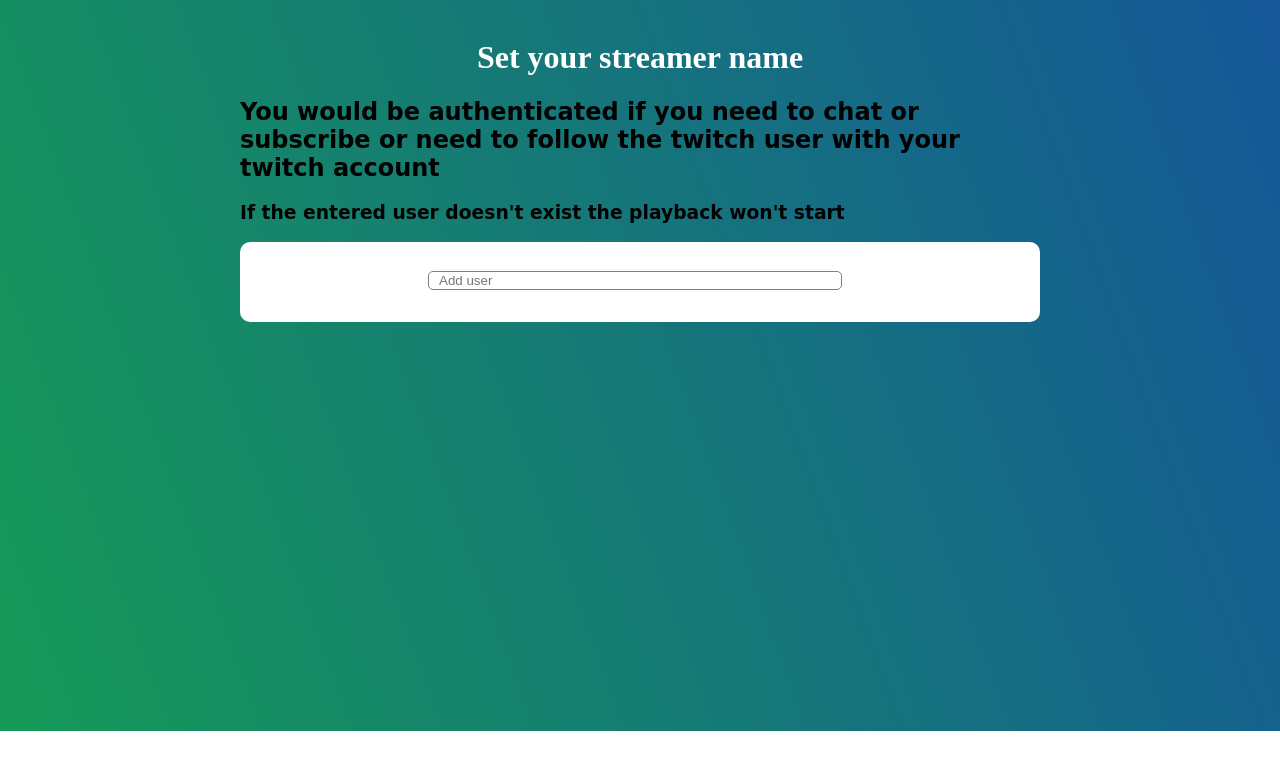
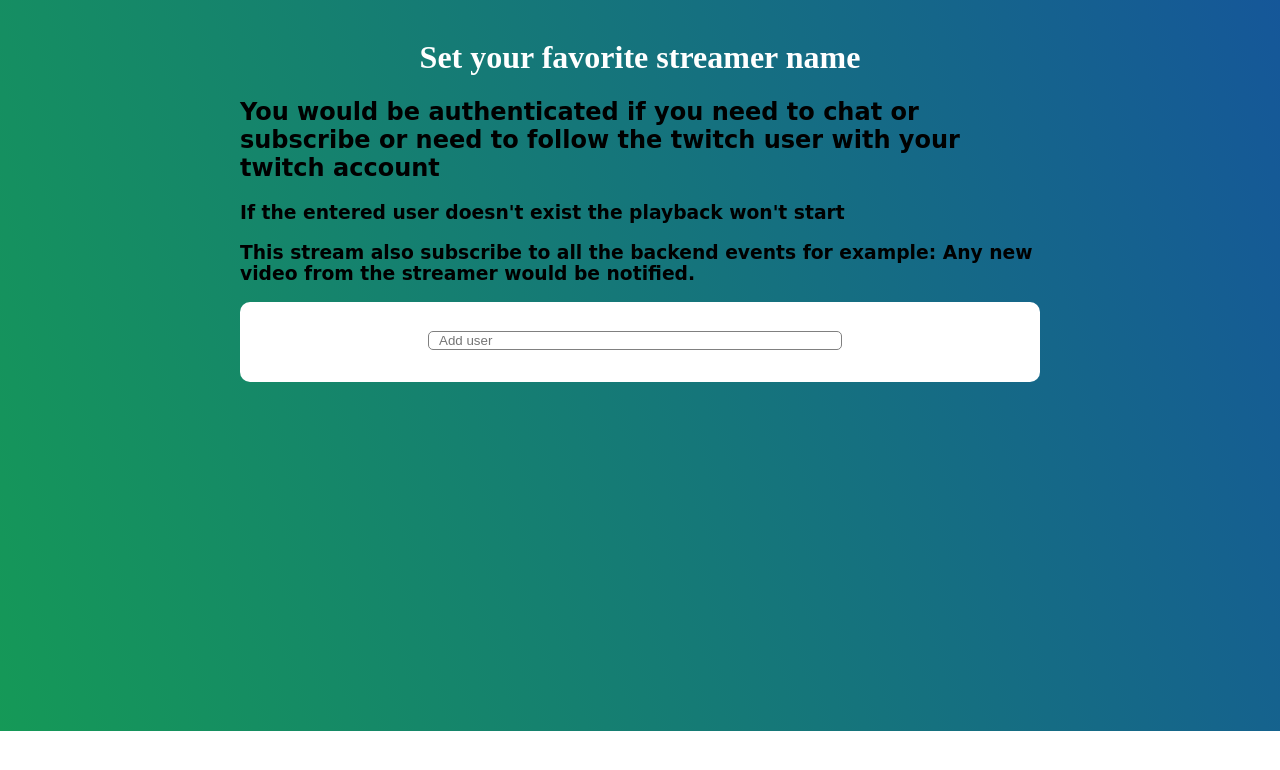
Before and after one commit to vkumarvs/twitchStreamerDemo, a plain HTML site: page static/index.html in a window 1280 px wide. Drawn offline with nearby package versions, Linux system fonts and the light colour scheme; a script that the page names is missing; some icons are missing.

Commit message:
change the description

```diff
--- a/static/index.html
+++ b/static/index.html
@@ -8,9 +8,11 @@
 
 <div class="container">
 	<script language="JavaScript" type="text/javascript" src="https://embed.twitch.tv/embed/v1.js"></script>
-  	<h1> Set your streamer name </h1>
+  	<h1> Set your favorite streamer name </h1>
   	<h2> You would be authenticated if you need to chat or subscribe or need to follow the twitch user with your twitch account </h2>
   	<h3> If the entered user doesn't exist the playback won't start </h3>
+  	<h3> This stream also subscribe to all the backend events for example: Any new video
+        from the streamer would be notified. </h3>
   	<div id="streamers" class="row">
     	<div class="add"><input type="text" placeholder="Add user"><i class="fa fa-plus-circle"></i></div>
   	</div>
```
